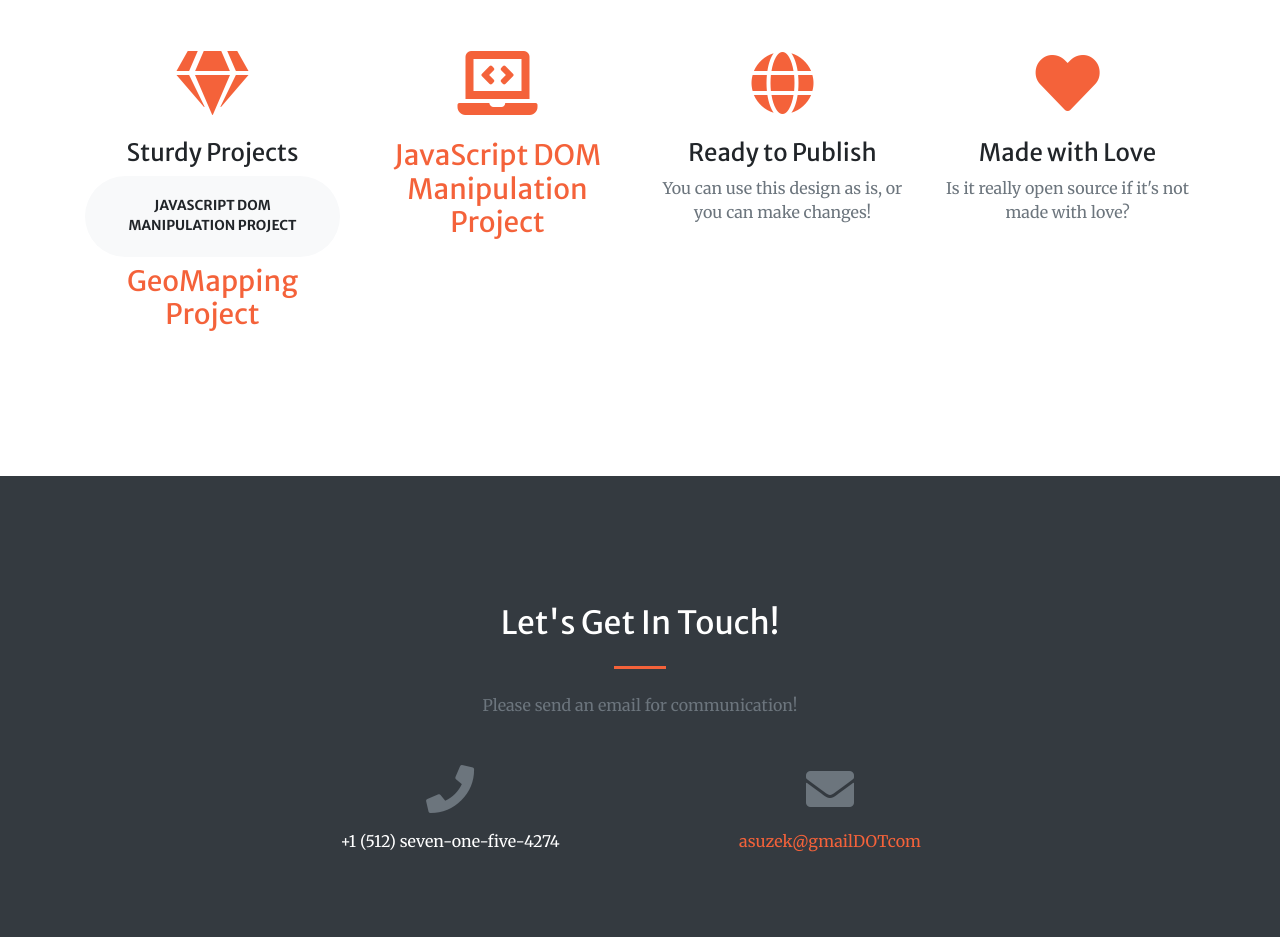
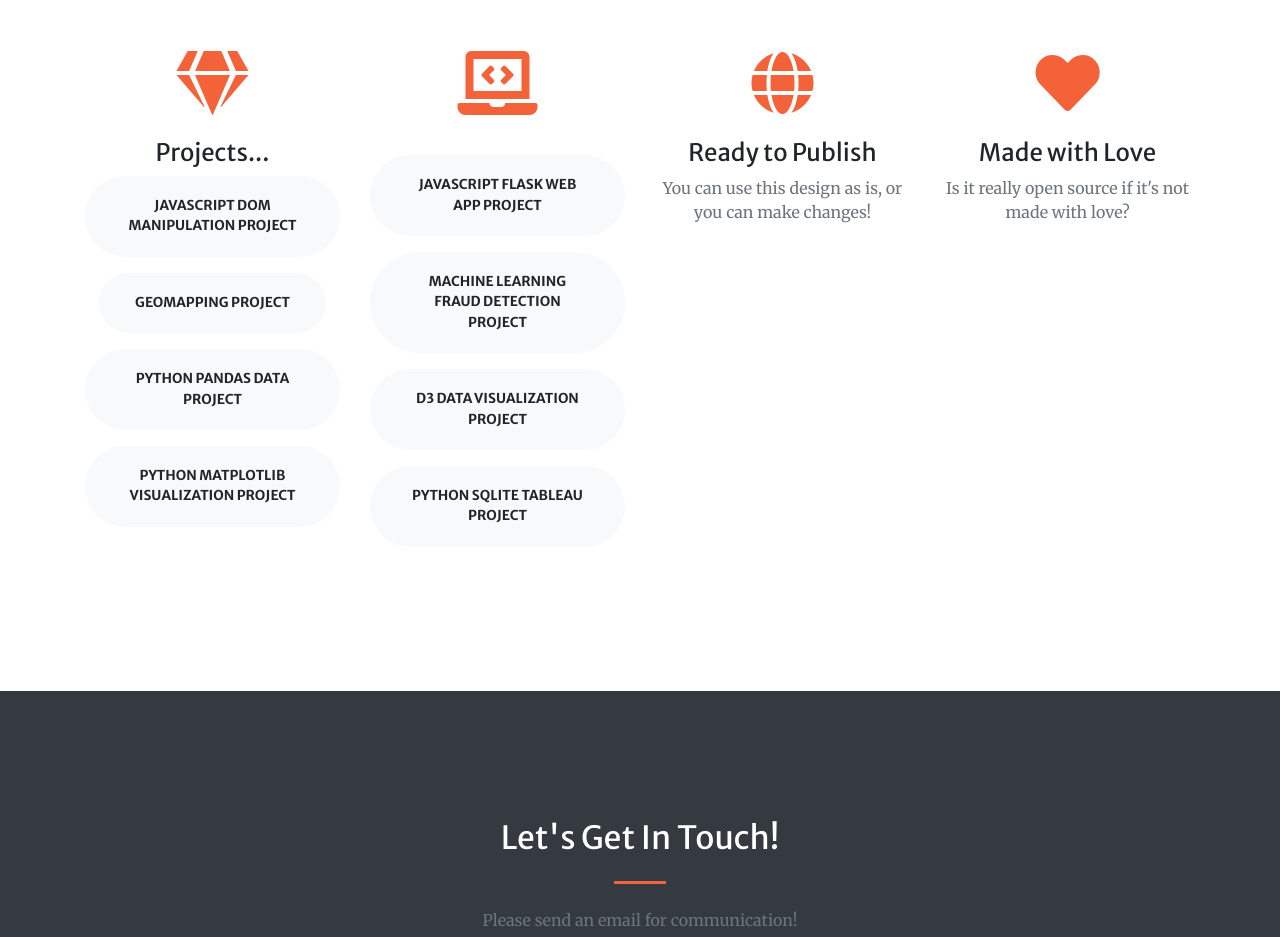
Before and after one commit to asuzek/asuzek.github.io, a website with bundled scripts: page index.html in a window 1280 px wide. Shown: the part 1588-2525 px from the top of the page. Built offline with nearby package versions, Linux system fonts and the light colour scheme.

Commit message:
Update index.html

```diff
--- a/index.html
+++ b/index.html
@@ -92,16 +92,21 @@
         <div class="col-lg-3 col-md-6 text-center">
           <div class="mt-5">
             <i class="fas fa-4x fa-gem text-primary mb-4"></i>
-            <h3 class="h4 mb-2">Sturdy Projects</h3>
+            <h3 class="h4 mb-2">Projects...</h3>
             <h3><a class="btn btn-light btn-xl" href="https://github.com/asuzek/JavaScript-DOM-Project/">JavaScript DOM Manipulation Project</a><h3>
-            <p>  <a href="https://github.com/asuzek/Geomapping-Project/">GeoMapping Project</a></p>
+            <p><h3><a class="btn btn-light btn-xl" href="https://github.com/asuzek/Geomapping-Project/">GeoMapping Project</a><h3></p>
+             <p><h3><a class="btn btn-light btn-xl" https://github.com/asuzek/School_District_Data_Pandas_Project">Python Pandas Data Project</a><h3></p>
+          <p><h3><a class="btn btn-light btn-xl" https://github.com/asuzek/Matplotlib_Project">Python Matplotlib Visualization Project</a><h3></p>
           </div>
         </div>
         <div class="col-lg-3 col-md-6 text-center">
           <div class="mt-5">
             <i class="fas fa-4x fa-laptop-code text-primary mb-4"></i>
-            <h3><a href="https://github.com/asuzek/JavaScript-DOM-Project/">JavaScript DOM Manipulation Project</a></p></h3>
-            <p class="text-muted mb-0"></p>
+            <p><h3><a class="btn btn-light btn-xl" https://github.com/asuzek/Flask-JS-App">JavaScript Flask Web App Project</a><h3></p>
+          <p><h3><a class="btn btn-light btn-xl" https://github.com/asuzek/Project-3-Credit-Card-Fraud-Detection">Machine Learning Fraud Detection Project</a><h3></p>
+          <p><h3><a class="btn btn-light btn-xl" https://github.com/asuzek/D3-Data-Visualization">D3 Data Visualization Project</a><h3></p>
+          <p><h3><a class="btn btn-light btn-xl" https://github.com/asuzek/Project-2-Interactive-Visualization">Python SQLite Tableau Project</a><h3></p>
+          <p class="text-muted mb-0"></p>
           </div>
         </div>
         <div class="col-lg-3 col-md-6 text-center">
@@ -142,7 +147,7 @@
         <div class="col-lg-4 mr-auto text-center">
           <i class="fas fa-envelope fa-3x mb-3 text-muted"></i>
           <!-- Make sure to change the email address in anchor text AND the link below! -->
-          <a class="d-block" href="mailto:asuzek@gmail.com">asuzek@gmailDOTcom</a>
+          <a class="d-block" href="mailto:asuzek@gmailDOTcom">asuzek@gmailDOTcom</a>
         </div>
       </div>
     </div>
```
